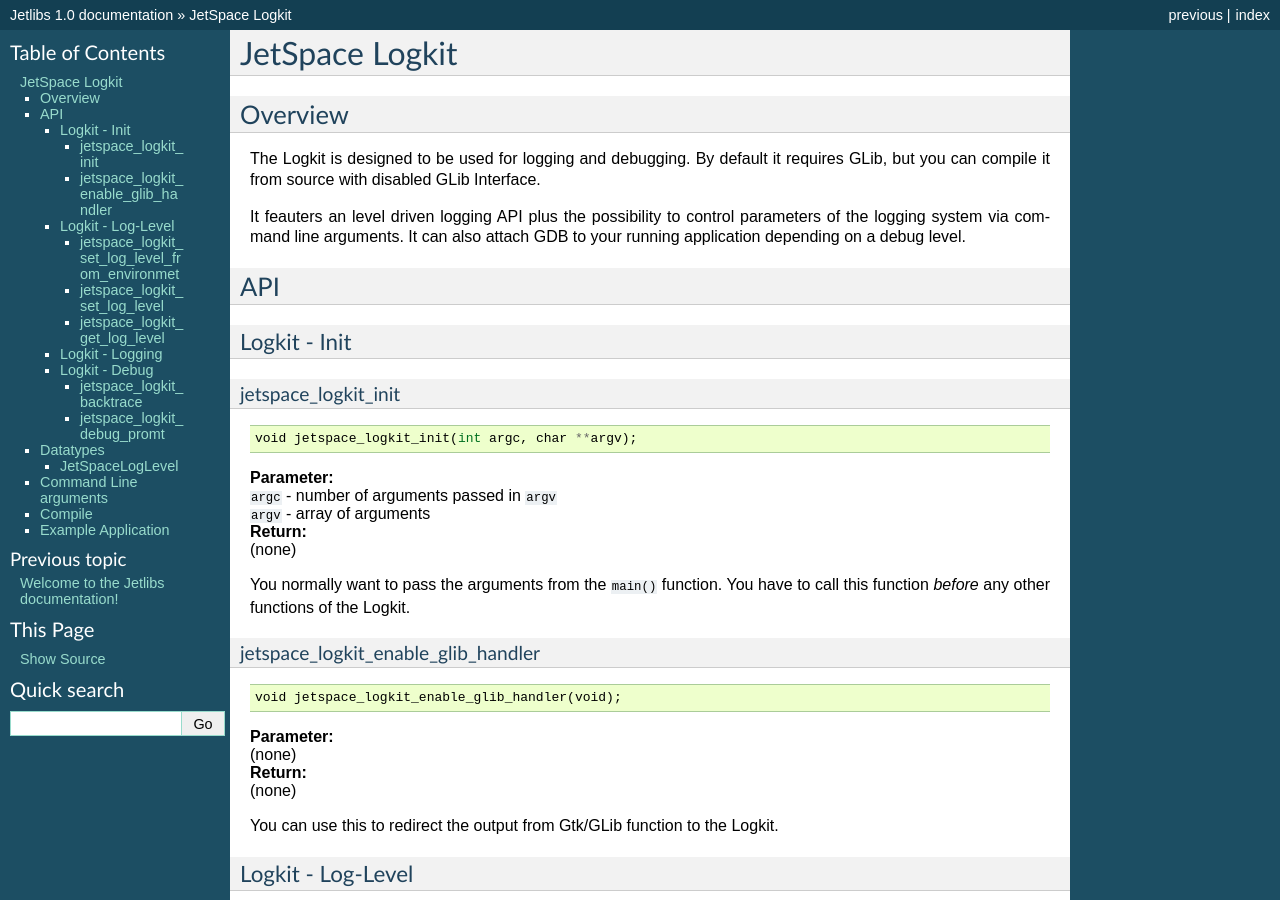
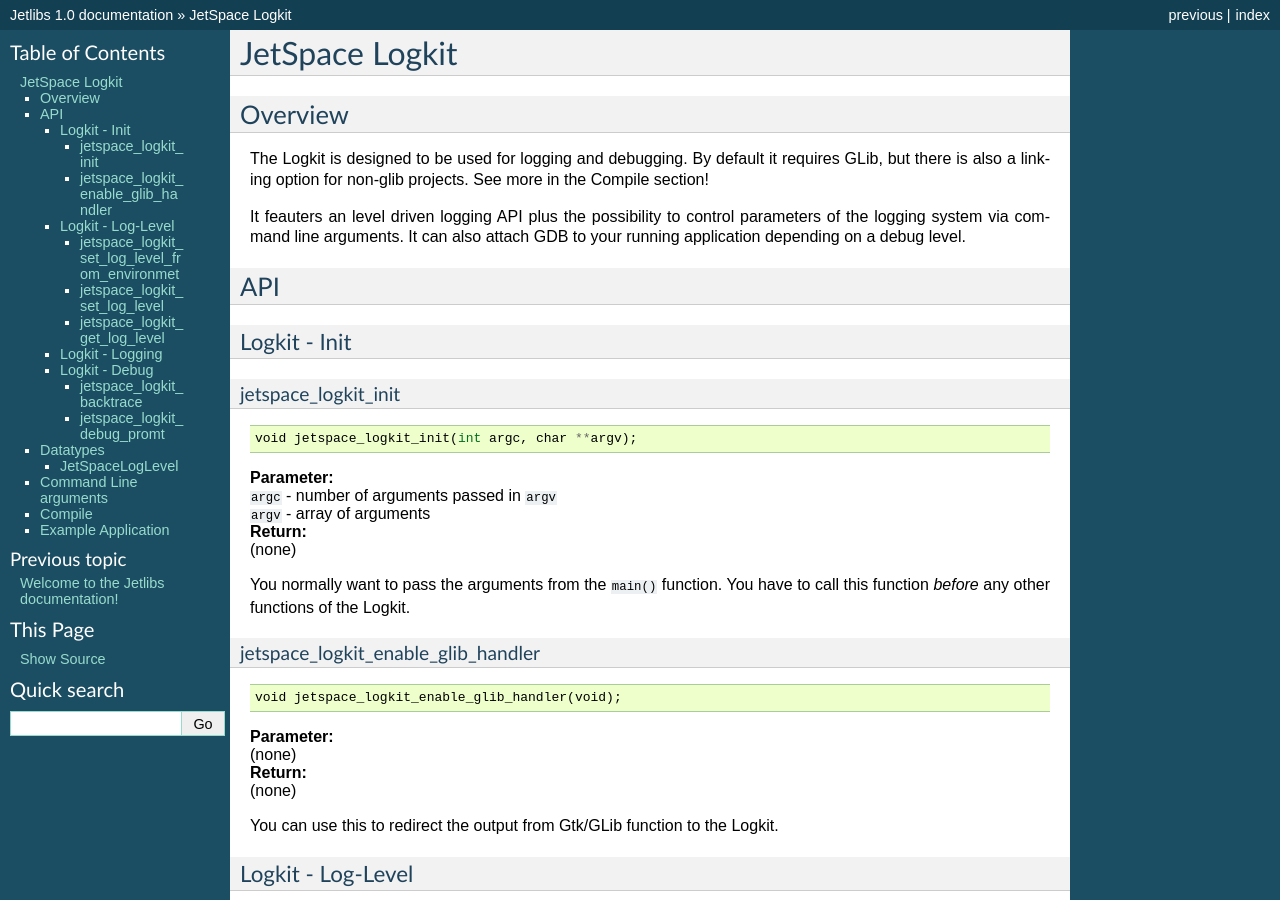
Before and after one commit to jetspace/jetlibs, a Sphinx documentation site: the page built from docs/source/logkit.rst, in a window 1280 px wide and 900 px high. Built offline with Sphinx 7.4.7, drawn with Linux system fonts in a browser that asks for light colours; some of the changed text lies outside the part shown.

Commit message:
Updated Documentation for Logkit

```diff
--- a/docs/source/logkit.rst
+++ b/docs/source/logkit.rst
@@ -5,7 +5,8 @@
 --------
 
 The Logkit is designed to be used for logging and debugging. By default it requires
-GLib, but you can compile it from source with disabled GLib Interface.
+GLib, but there is also a linking option for non-glib projects. See more in the Compile
+section!
 
 It feauters an level driven logging API plus the possibility to control parameters of
 the logging system via command line arguments.
@@ -207,6 +208,9 @@
 To compile your application with the Logkit you can use -ljetspace-logkit. **After** this you
 need to call ``pkg-config --libs --cflags glib-2.0`` to use GLib.
 
+If you want to compile **WITHOUT** GLib suppot, you need to use the ``-ljetspace-logkit-noglib`` option.
+You also need to define ``_LOGKIT_DISABLE_GLIB_SUPPORT``  **BEFORE** you include the header.
+
 To get a better backtrace, you should use the complier argument ``-rdynamic``.
 
 Example Application
```
